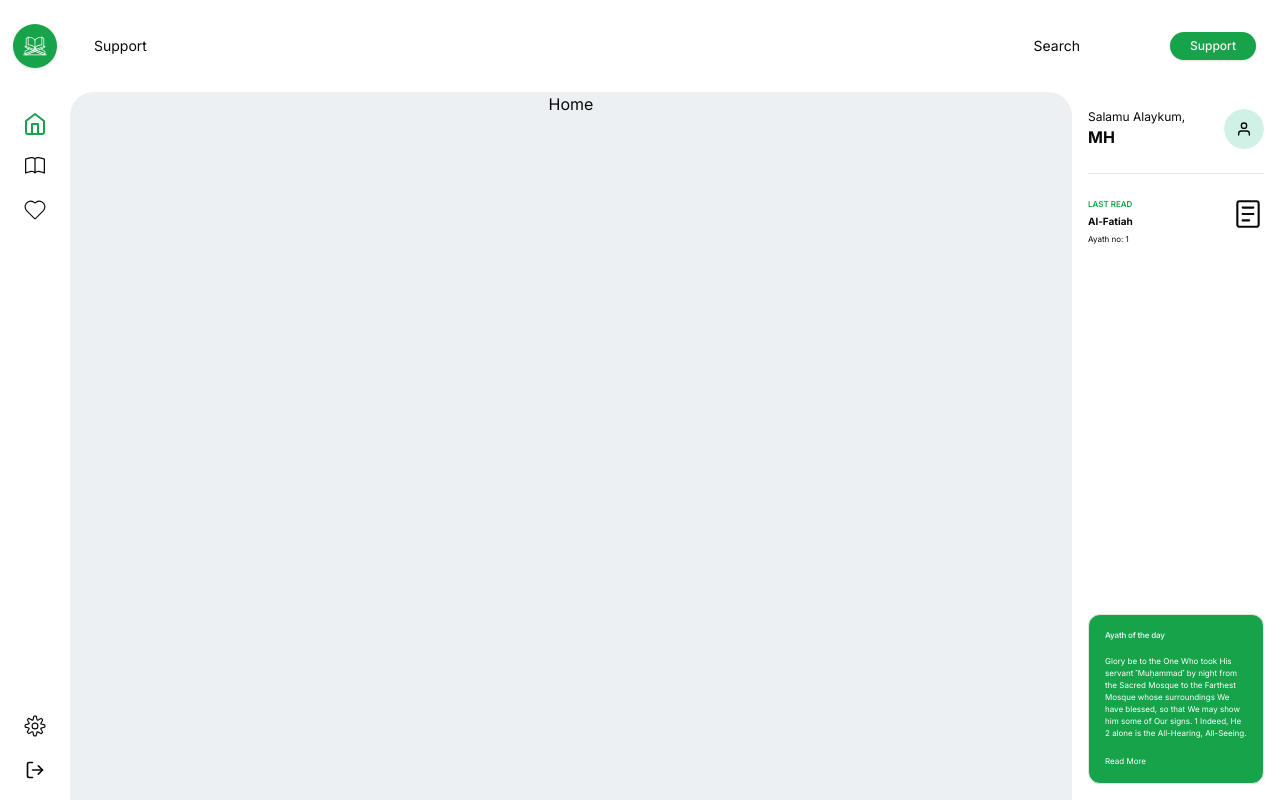
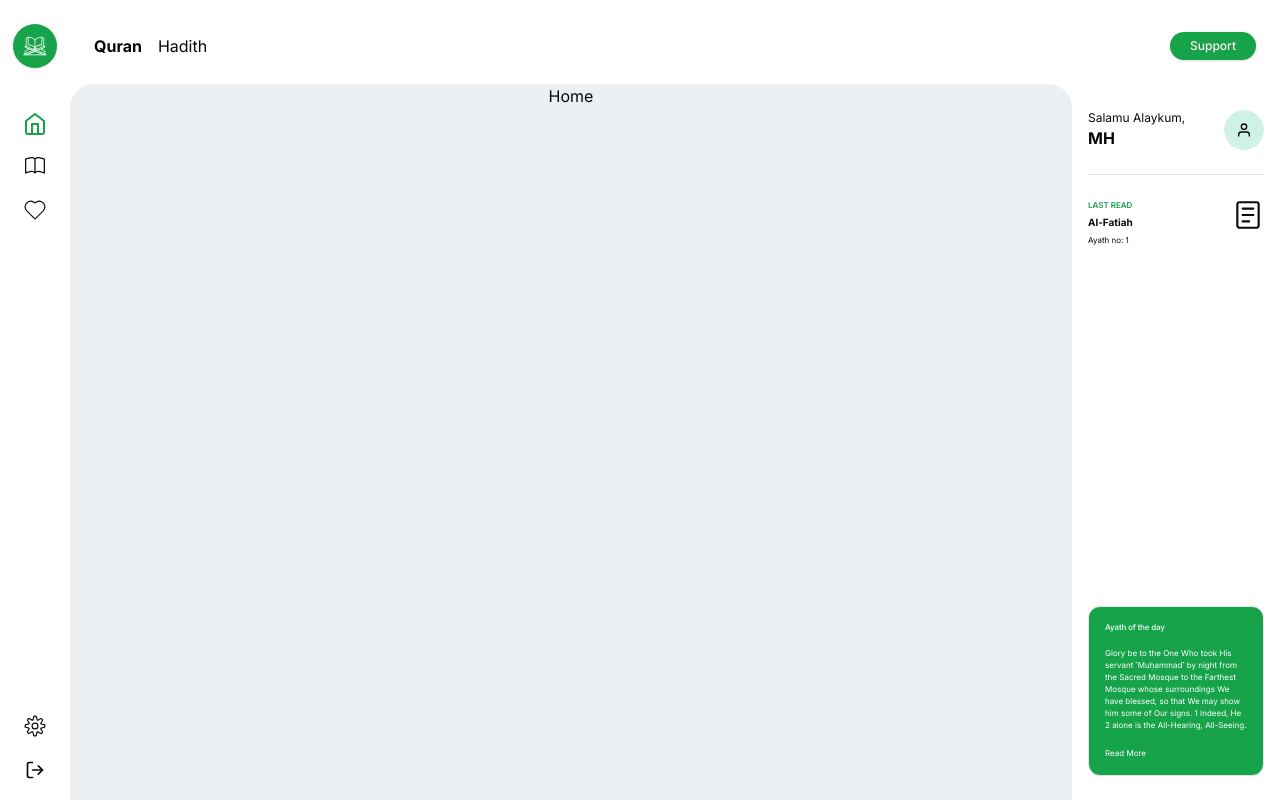
Before and after one commit to mhraihan/quran, a Next.js app: page / in a window 1280 px wide. Built offline with nearby package versions, Linux system fonts and the light colour scheme.

Commit message:
optimize the layout

```diff
--- a/app/layout.tsx
+++ b/app/layout.tsx
@@ -21,7 +21,7 @@ export default function RootLayout({
       <body className={inter.className}>
         <div className="flex flex-wrap min-h-screen pt-6">
           <LeftSidebar />
-          <section className="flex-grow flex flex-col gap-6">
+          <section className="flex-grow flex flex-col gap-4">
             <Navigation />
             <div className="flex w-full h-full">
               <div className="flex-grow">
--- a/ui/Navigation.tsx
+++ b/ui/Navigation.tsx
@@ -5,17 +5,17 @@ const Navigation = () => {
   return (
     <nav className="flex items-center justify-between px-6 min-h-11">
       <div className="flex-grow flex h-full items-center justify-between">
-        <Link className="text-sm" href={"/"}>
-          Support
-        </Link>
-        <Link className="text-sm" href={"/"}>
-          Search
-        </Link>
+        <div className="flex gap-4 text-base">
+          <Link className=" font-bold" href={"/"}>
+            Quran
+          </Link>
+          <Link className="" href={"/"}>
+            Hadith
+          </Link>
+        </div>
       </div>
       <div className="w-44 flex justify-end">
-        <Button className="text-xs px-5 h-[28px] rounded-full">
-         Support
-        </Button>
+        <Button className="text-xs px-5 h-[28px] rounded-full">Support</Button>
       </div>
     </nav>
   );
--- a/ui/RightSidebar.tsx
+++ b/ui/RightSidebar.tsx
@@ -5,7 +5,7 @@ import { FiUser } from "react-icons/fi";
 import { RxReader } from "react-icons/rx";
 const RightSidebar = () => {
   return (
-    <aside className="sidebar sidebar-right lg:w-52 w-48 px-4 py-4 mt-[1px]">
+    <aside className="sidebar sidebar-right lg:w-52 w-48 px-4 py-6 mt-[2px]">
       <div className="flex flex-col justify-between h-full">
         <div>
           <div className="flex justify-between flex-row-reverse gap-3 items-center border-b pb-6">
```
